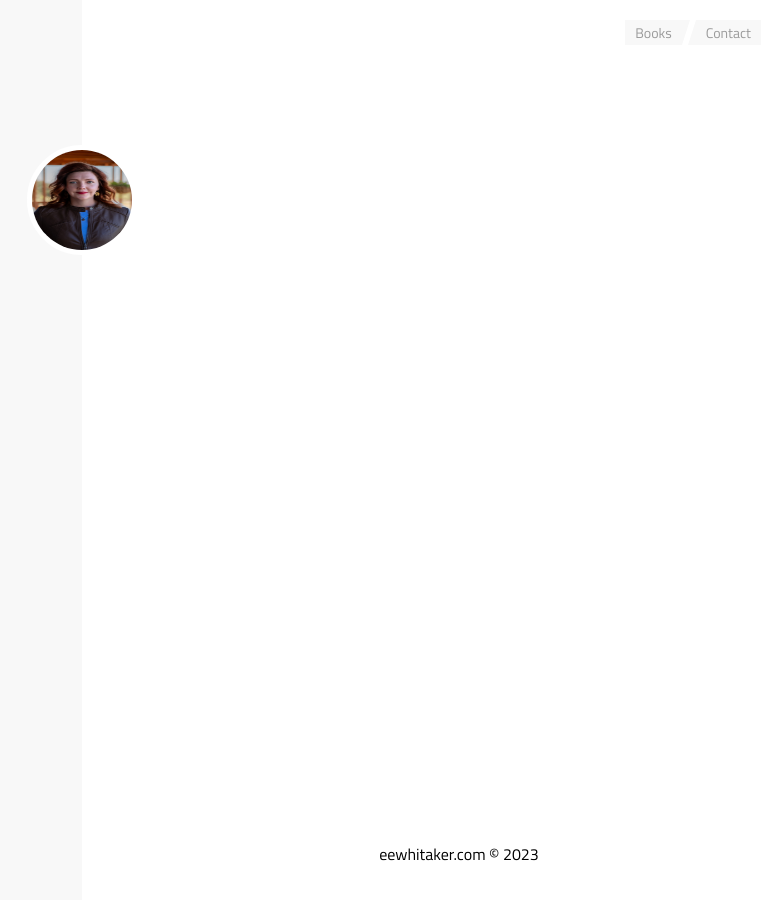
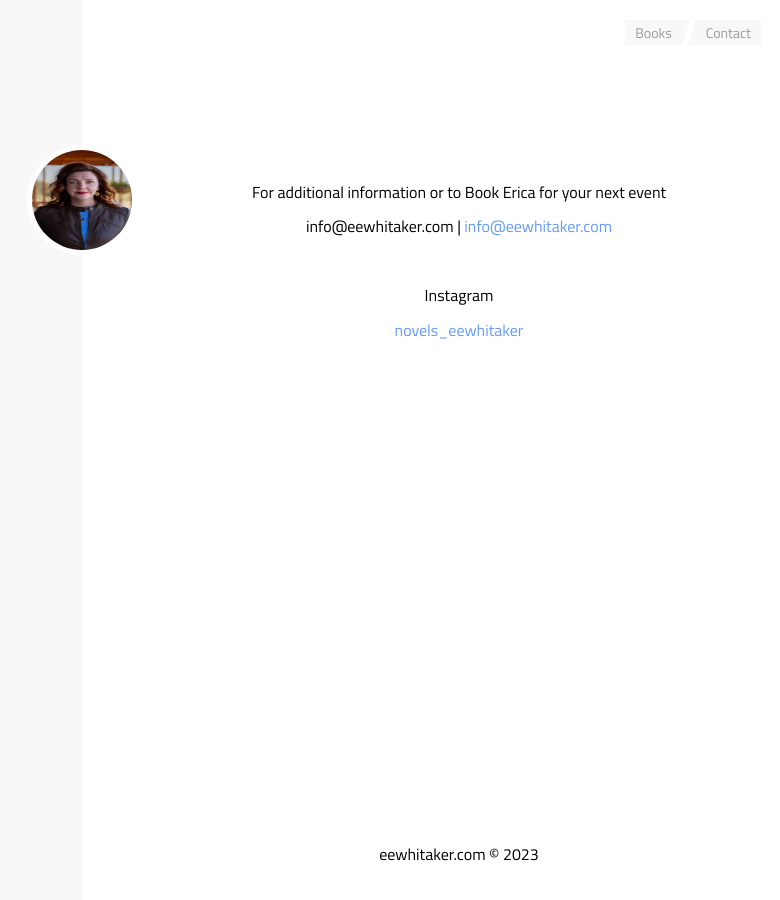
Before and after one commit to shua1337/shua1337.github.io, a Jekyll site: the page built from contact.html, in a window 1280 px wide. Shown: the whole page, without its empty margins (366-1146 px from the left). Built offline with Jekyll 4.4.1, drawn with Linux system fonts in a browser that asks for light colours.

Commit message:
Update contact.html
quick update to contact.html

```diff
--- a/contact.html
+++ b/contact.html
@@ -1,3 +1,12 @@
 ---
 layout: page
 ---
+
+<section class="homepage">
+<p> For additional information or to Book Erica for your next event</p>
+<p> info@eewhitaker.com | <a href="mailto:info@eewhitaker.com" >info@eewhitaker.com</a></p>
+<br>
+<p> Instagram </p>
+<p><a href="https://www.instagram.com/novels_eewhitaker">novels_eewhitaker</a></p>
+<br>
+</section>
```
